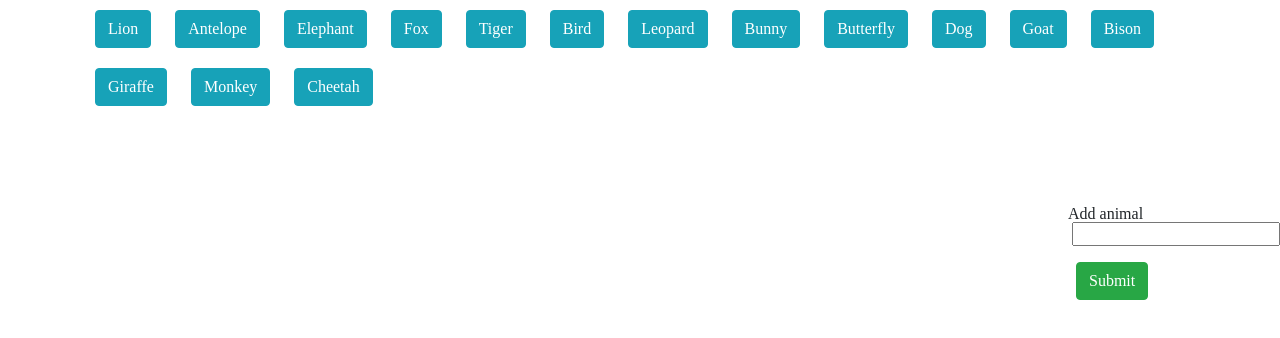
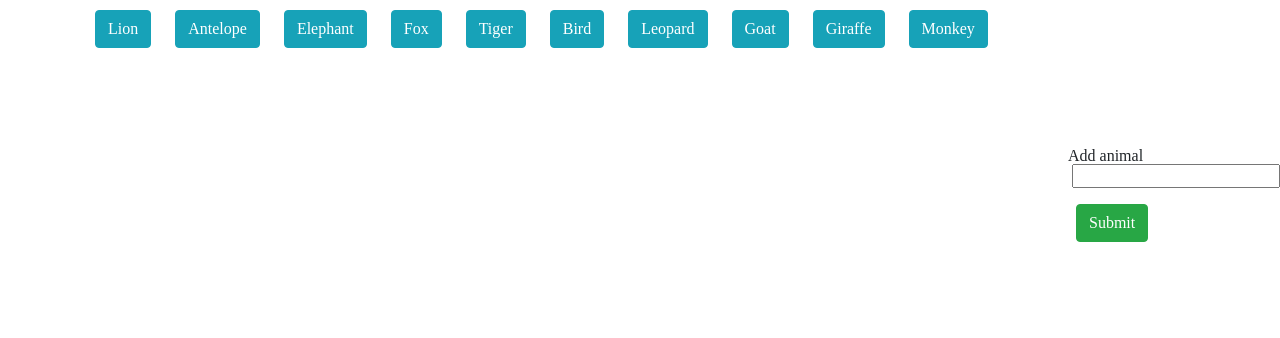
Before and after one commit to manjetang/giftastic-2, a plain HTML site: page index.html in a window 1280 px wide. Drawn offline with nearby package versions, Linux system fonts and the light colour scheme.

Commit message:
First commit

```diff
--- a/assets/javascript/gif.js
+++ b/assets/javascript/gif.js
@@ -76,7 +76,7 @@ $(document).ready(function(){
             $("#animalsbuttons").append(newButton);
                 console.log("Work");
 
-            queryURL = "https://api.giphy.com/v1/gifs/search?q=" + animalButton + "&api_key=dc6zaTOxFJmzC&limit=10";
+            queryURL = "https://api.giphy.com/v1/gifs/search?q=" + animalButton + "&api_key=ausyDfJ5blzD5EapRNqVjp1LKhmg0nA8=10";
                 console.log(animalButton);
 
             $.ajax({
--- a/index.html
+++ b/index.html
@@ -24,14 +24,9 @@
 <button class="btn btn-info animal" data-name="Tiger" style="margin: 10px;">Tiger</button>
 <button class="btn btn-info animal" data-name="Bird" style="margin: 10px;">Bird</button>
 <button class="btn btn-info animal" data-name="Leopard" style="margin: 10px;">Leopard</button>
-<button class="btn btn-info animal" data-name="Bunny" style="margin: 10px;">Bunny</button>
-<button class="btn btn-info animal" data-name="Butterfly" style="margin: 10px;">Butterfly</button>
-<button class="btn btn-info animal" data-name="Dog" style="margin: 10px;">Dog</button>
 <button class="btn btn-info animal" data-name="Goat" style="margin: 10px;">Goat</button>
-<button class="btn btn-info animal" data-name="Bison" style="margin: 10px;">Bison</button>
 <button class="btn btn-info animal" data-name="Giraffe" style="margin: 10px;">Giraffe</button>
 <button class="btn btn-info animal" data-name="Monkey" style="margin: 10px;">Monkey</button>
-<button class="btn btn-info animal" data-name="Cheetah" style="margin: 10px;">Cheetah</button>
 </div>
 </div>
 <div id="gifs" style="float:left"></div>
```
